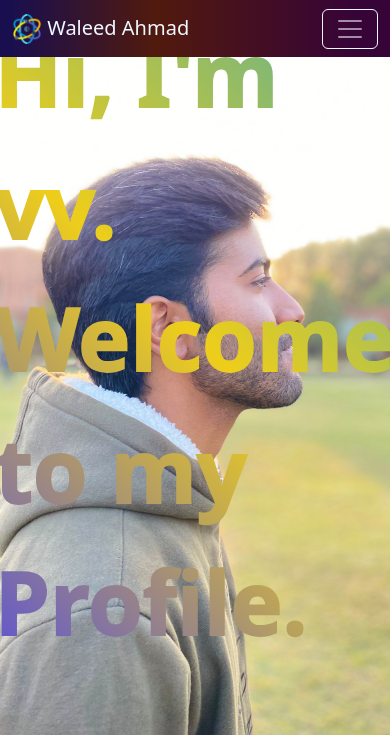
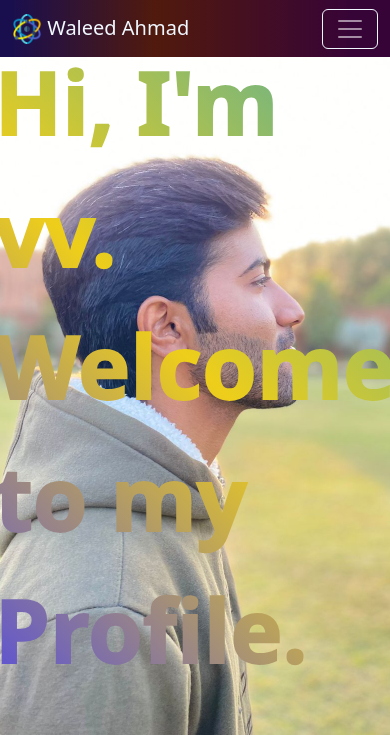
Before and after one commit to vvaleedahmad/Portfolio, a website: page index.html in a window 390 px wide. Shown: the top 735 px of the page. Drawn offline with nearby package versions, Linux system fonts and the light colour scheme.

Commit message:
typing fix for small screens

```diff
--- a/style.css
+++ b/style.css
@@ -6,7 +6,7 @@
     position: absolute;
     -webkit-background-clip: text;
     -webkit-text-stroke: 2px;
-    padding: 25px;
+    padding: 15px;
     background-image: linear-gradient(45deg, #4F46E5, #EECE1A, #3EAAAC);
     animation: textGradientShift 5s infinite linear;
 }
@@ -353,6 +353,9 @@ div{
        object-fit: cover;
        margin-bottom: -120px;
     }
+    .typing-text{
+        margin-top: 55px;
+    }
     .lines{
         transform: translate(-10px,0px);
         font-size: 35px;
```
